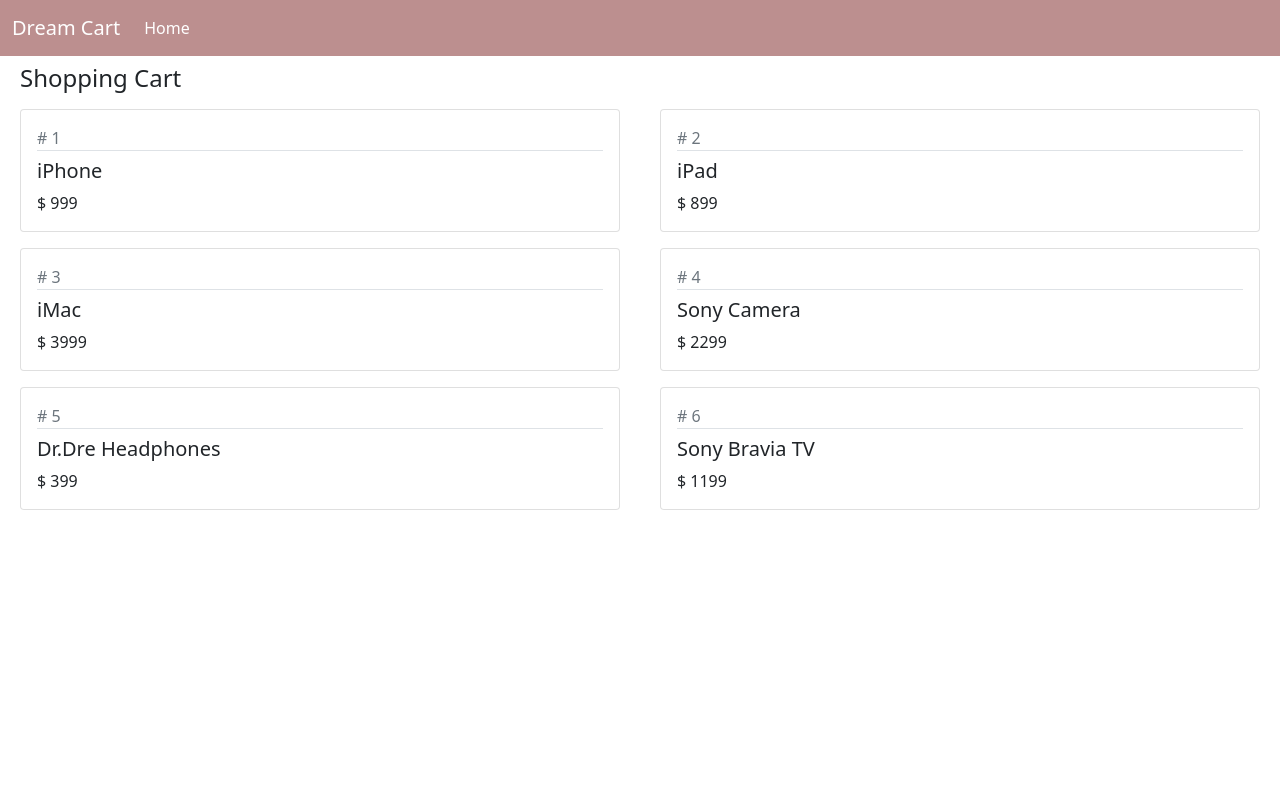
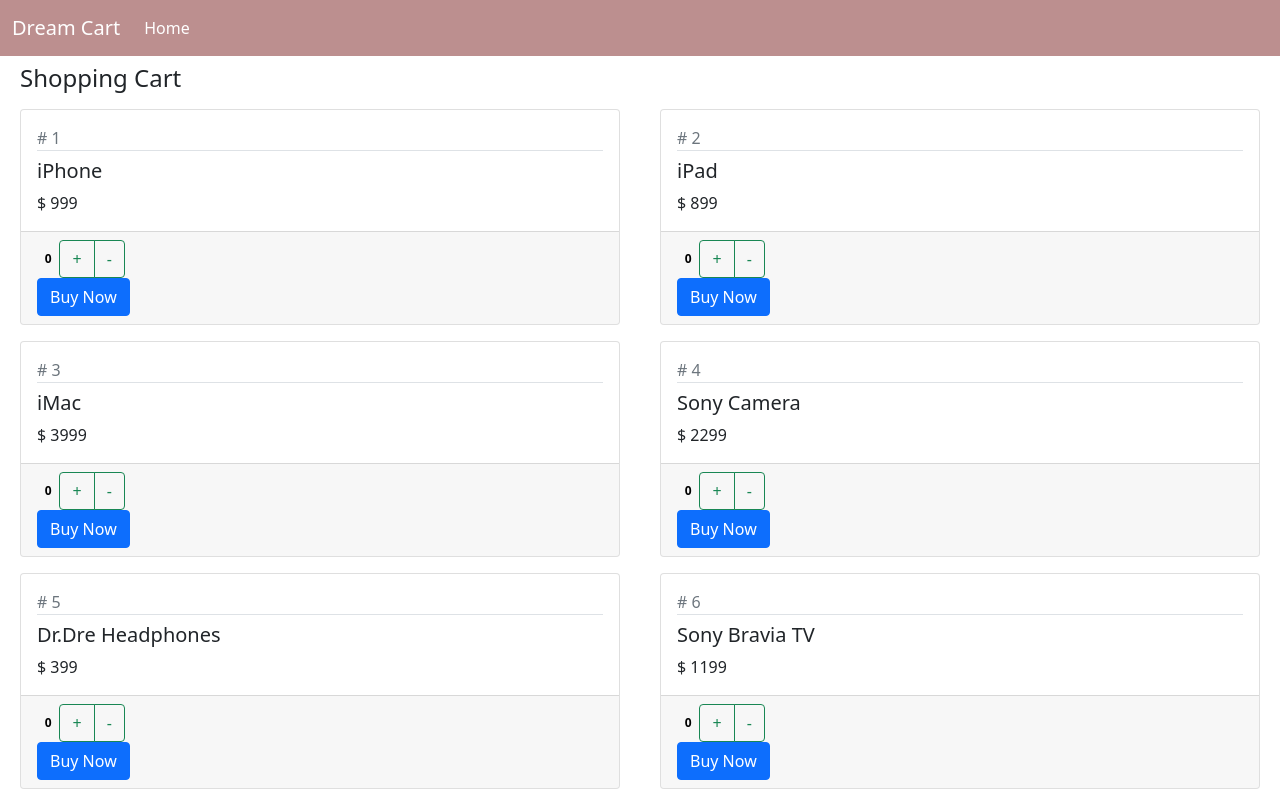
Before and after one commit to HarshJainGitHub/e-commerce, a React (Create React App) app: page / in a window 1280 px wide. Built offline with nearby package versions, Linux system fonts and the light colour scheme.

Commit message:
adding item to cart added

```diff
--- a/src/App.jsx
+++ b/src/App.jsx
@@ -1,5 +1,5 @@
 import React, { Component } from 'react'
-// import jquery from "jquery";
+import jquery from "jquery";
 import 'popper.js/dist/umd/popper';
 import 'bootstrap/dist/js/bootstrap';
 import 'bootstrap/dist/css/bootstrap.css';
--- a/src/Product.jsx
+++ b/src/Product.jsx
@@ -3,18 +3,53 @@
 export default class product extends Component {
 
   state = {
-    products: this.props.product
+    product: this.props.product
   }
-
   render() {
     return (
       <div className="col-lg-6">
         <div className="card m-2">
           <div className="card-body">
-            <div className="text-muted"># { this.state.products.id } </div>
-            <h5 className="pt-2 border-top"> { this.state.products.productName } </h5>
-            <div>$ {this.state.products.price}</div>
+            <div className="text-muted"># {this.state.product.id}</div>
+
+            <h5 className="pt-2 border-top">
+              {this.state.product.productName}
+            </h5>
+
+            <div>$ {this.state.product.price}</div>
           </div>
+          {/* card body ends here */}
+
+          <div className="card-footer">
+            <div className="float-left">
+              <span className="badge badge-info badge-dark" style={{color:"#000"}}>
+              {this.state.product.quantity}
+              </span>
+              <div className="btn-group">
+                <button
+                  className="btn btn-outline-success"
+                  onClick={() => {
+                    this.props.onIncrement(this.state.product);
+                  }}
+                >
+                  +
+                </button>
+
+                <button
+                  className="btn btn-outline-success"
+                  onClick={() => {
+                    this.props.onDecrement(this.state.product);
+                  }}
+                >
+                  -
+                </button>
+              </div>
+            </div>
+            {/* float-left ends here */}
+
+            <div className="float-right">{this.props.children}</div>
+          </div>
+          {/* card-footer ends here */}
         </div>
       </div>
     );
--- a/src/ShoppingCart.js
+++ b/src/ShoppingCart.js
@@ -5,14 +5,41 @@
 
   state = ({
     products: [
-      {id:1, productName: "iPhone" , price:999 , quantity: 10},
-      {id:2, productName: "iPad" , price:899 , quantity: 13},
-      {id:3, productName: "iMac" , price:3999 , quantity: 1},
-      {id:4, productName: "Sony Camera" , price:2299 , quantity: 19},
-      {id:5, productName: "Dr.Dre Headphones" , price:399 , quantity: 100},
-      {id:6, productName: "Sony Bravia TV" , price:1199 , quantity: 33},
+      {id:1, productName: "iPhone" , price:999 , quantity: 0},
+      {id:2, productName: "iPad" , price:899 , quantity: 0},
+      {id:3, productName: "iMac" , price:3999 , quantity: 0},
+      {id:4, productName: "Sony Camera" , price:2299 , quantity: 0},
+      {id:5, productName: "Dr.Dre Headphones" , price:399 , quantity: 0},
+      {id:6, productName: "Sony Bravia TV" , price:1199 , quantity: 0},
     ]
   });
+
+  handleIncrement = (product) => {
+
+    let allProduct = [...this.state.products];
+    let index = allProduct.indexOf(product);
+    allProduct[index].quantity++;
+    this.setState({
+      products:allProduct
+    })
+
+  };
+
+  handleDecrement = (product) => {
+
+    let allProduct = [...this.state.products];
+    let index = allProduct.indexOf(product);
+    if(allProduct[index].quantity === 0){
+      return;
+    }
+    else{
+      allProduct[index].quantity--;
+      this.setState({
+        products: allProduct
+      });
+    }
+
+  };
 
   render() {
     return (
@@ -24,7 +51,11 @@
               <Product
                 key={prod.id}
                 product={prod}
-              />
+                onIncrement={this.handleIncrement}
+                onDecrement={this.handleDecrement}
+              >
+                <button className="btn btn-primary">Buy Now</button>
+              </Product>
             )}
           </div>
         </div>
```
